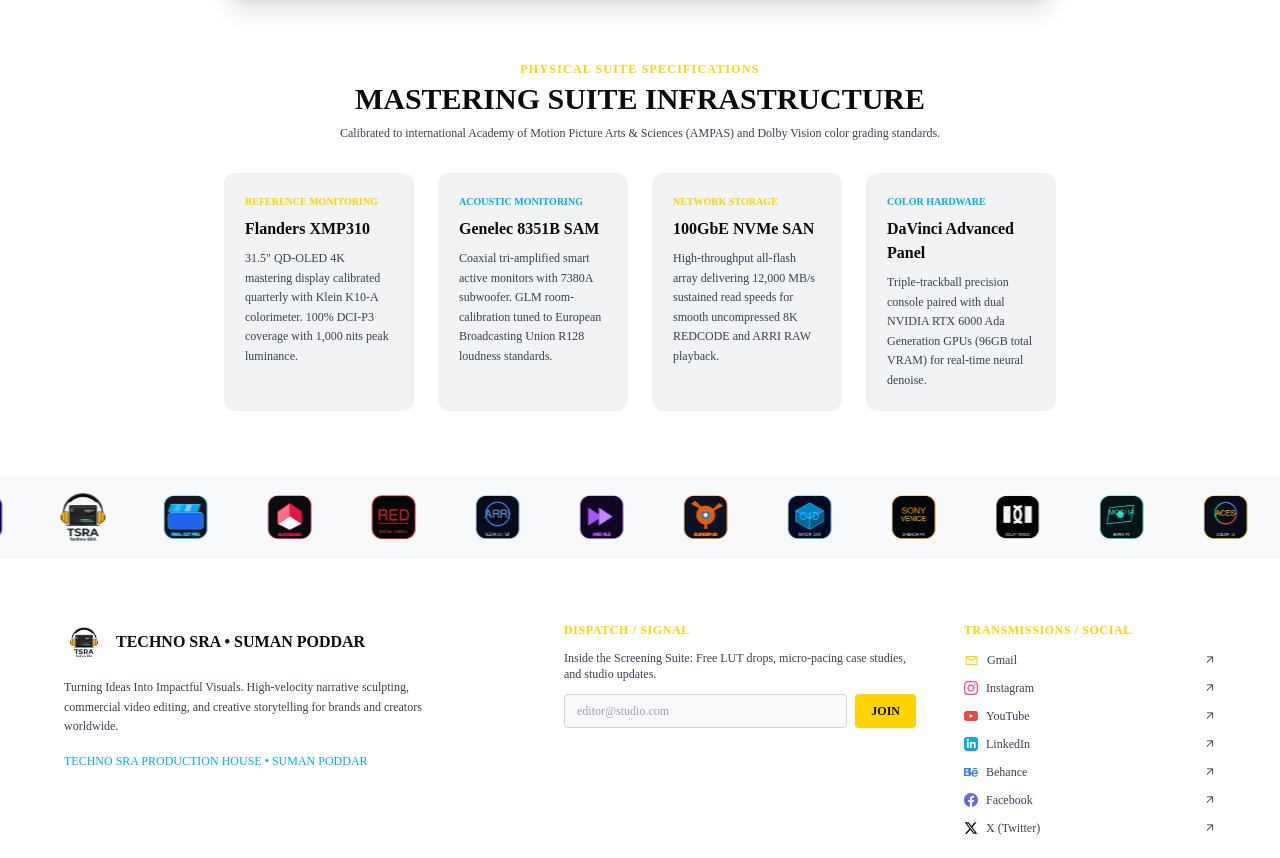
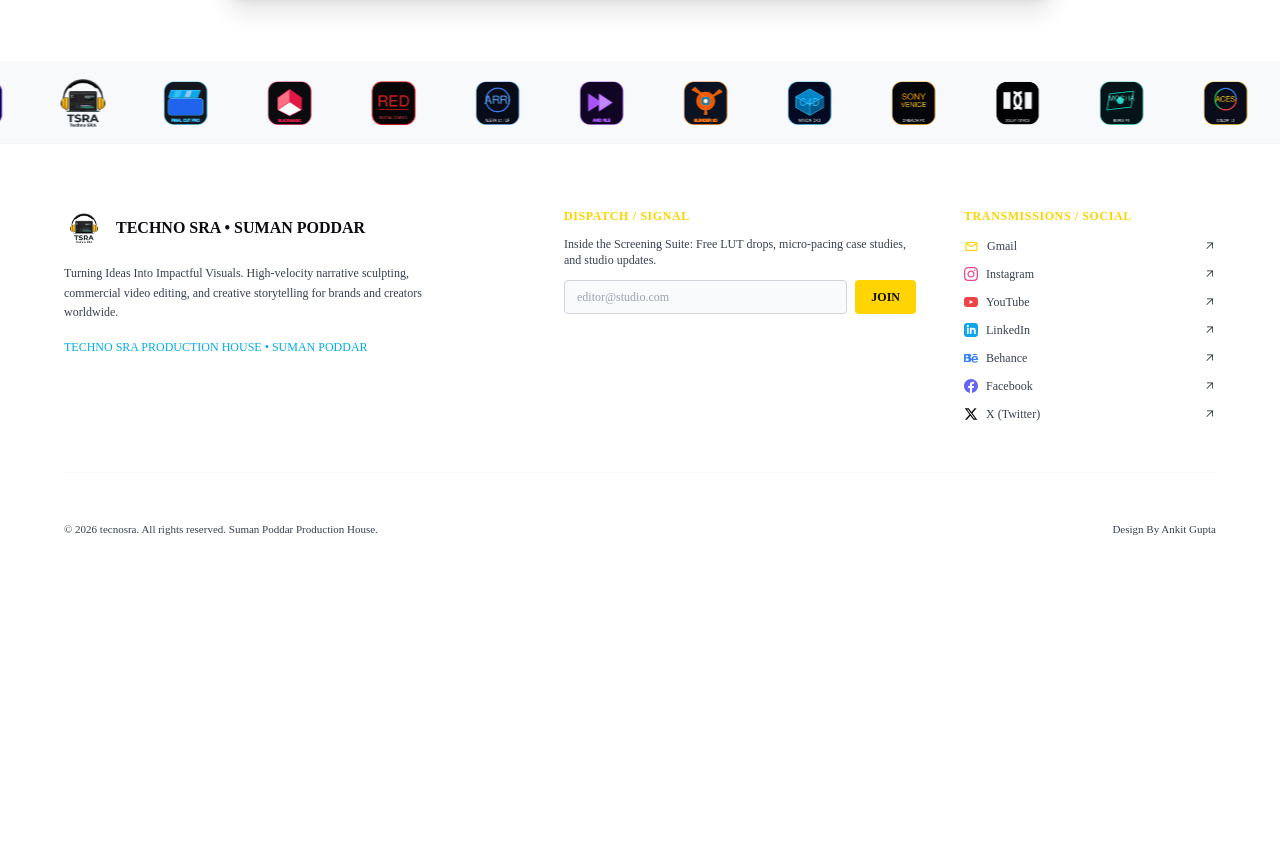
Before and after one commit to Ankit890123/SumanPoddarWebsiteVD01, a website built with Vite: page contact.html in a window 1280 px wide. Shown: the part 1296-2154 px from the top of the page. After the commit the page ends 1898 px from the top, so only its background shows below. Built offline with nearby package versions, Linux system fonts and the light colour scheme.

Commit message:
refactor: clean up environment config and UI
Remove unused infrastructure specs from contact page and clean up .env.example file. Remove compiled bytecode files.

```diff
--- a/contact.html
+++ b/contact.html
@@ -368,53 +368,6 @@
           </div>
         </div>
 
-
-
-        <!-- Studio Facility Specs & Hardware Stack -->
-        <div class="mt-16 space-y-8">
-          <div class="text-center max-w-2xl mx-auto">
-            <div class="text-primary font-space text-xs uppercase tracking-widest mb-1 font-bold">PHYSICAL SUITE SPECIFICATIONS</div>
-            <h2 class="font-syne font-bold text-2xl sm:text-3xl text-on-surface uppercase">Mastering Suite Infrastructure</h2>
-            <p class="font-jakarta text-xs text-on-surface-variant mt-2">
-              Calibrated to international Academy of Motion Picture Arts & Sciences (AMPAS) and Dolby Vision color grading standards.
-            </p>
-          </div>
-
-          <div class="grid grid-cols-1 sm:grid-cols-2 lg:grid-cols-4 gap-6">
-            <div class="p-5 rounded-xl bg-surface-container border border-outline-variant/30 space-y-2">
-              <div class="text-primary font-mono text-[10px] font-bold uppercase">REFERENCE MONITORING</div>
-              <div class="font-syne font-bold text-base text-on-surface">Flanders XMP310</div>
-              <p class="font-jakarta text-xs text-on-surface-variant leading-relaxed">
-                31.5" QD-OLED 4K mastering display calibrated quarterly with Klein K10-A colorimeter. 100% DCI-P3 coverage with 1,000 nits peak luminance.
-              </p>
-            </div>
-
-            <div class="p-5 rounded-xl bg-surface-container border border-outline-variant/30 space-y-2">
-              <div class="text-secondary font-mono text-[10px] font-bold uppercase">ACOUSTIC MONITORING</div>
-              <div class="font-syne font-bold text-base text-on-surface">Genelec 8351B SAM</div>
-              <p class="font-jakarta text-xs text-on-surface-variant leading-relaxed">
-                Coaxial tri-amplified smart active monitors with 7380A subwoofer. GLM room-calibration tuned to European Broadcasting Union R128 loudness standards.
-              </p>
-            </div>
-
-            <div class="p-5 rounded-xl bg-surface-container border border-outline-variant/30 space-y-2">
-              <div class="text-primary font-mono text-[10px] font-bold uppercase">NETWORK STORAGE</div>
-              <div class="font-syne font-bold text-base text-on-surface">100GbE NVMe SAN</div>
-              <p class="font-jakarta text-xs text-on-surface-variant leading-relaxed">
-                High-throughput all-flash array delivering 12,000 MB/s sustained read speeds for smooth uncompressed 8K REDCODE and ARRI RAW playback.
-              </p>
-            </div>
-
-            <div class="p-5 rounded-xl bg-surface-container border border-outline-variant/30 space-y-2">
-              <div class="text-secondary font-mono text-[10px] font-bold uppercase">COLOR HARDWARE</div>
-              <div class="font-syne font-bold text-base text-on-surface">DaVinci Advanced Panel</div>
-              <p class="font-jakarta text-xs text-on-surface-variant leading-relaxed">
-                Triple-trackball precision console paired with dual NVIDIA RTX 6000 Ada Generation GPUs (96GB total VRAM) for real-time neural denoise.
-              </p>
-            </div>
-          </div>
-        </div>
-
       </div>
     </section>
   </main>
```
Also changed, not shown: 1 other file.
